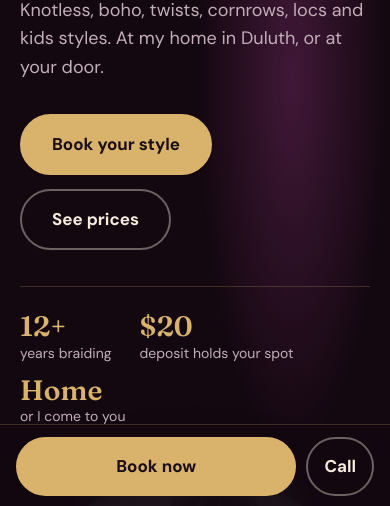
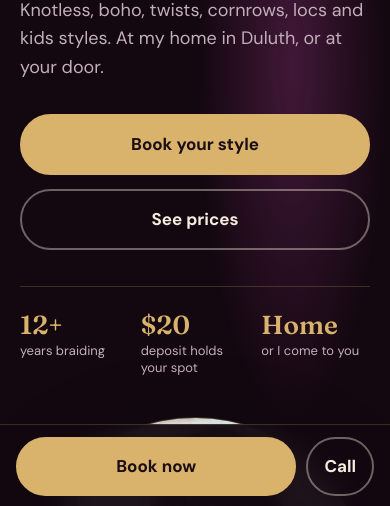
Before and after one commit to Pegwende/blessed-hands-site, a plain HTML site: page index.html in a window 390 px wide. Shown: the part 336-842 px from the top of the page. Drawn offline with Linux system fonts and the light colour scheme.

Commit message:
Fix mobile stats row and hero buttons

```diff
--- a/styles.css
+++ b/styles.css
@@ -95,10 +95,10 @@ section { padding-block: 88px; }
 .hero h1 em { color: var(--gold); font-weight: 500; }
 .hero .lede { font-size: 20px; color: var(--muted); max-width: 520px; }
 .hero .cta { display: flex; flex-wrap: wrap; gap: 14px; margin-top: 32px; }
-.proof { display: flex; flex-wrap: wrap; gap: 10px 28px; margin-top: 36px; padding-top: 24px; border-top: 1px solid var(--line); }
-.proof div { display: flex; flex-direction: column; }
-.proof strong { font-family: var(--display); font-size: 28px; color: var(--gold); font-weight: 600; line-height: 1.1; }
-.proof span { font-size: 14px; color: var(--muted); }
+.proof { display: grid; grid-template-columns: repeat(3, 1fr); gap: 12px; margin-top: 36px; padding-top: 24px; border-top: 1px solid var(--line); max-width: 520px; }
+.proof div { display: flex; flex-direction: column; gap: 2px; }
+.proof strong { font-family: var(--display); font-size: 30px; color: var(--gold); font-weight: 600; line-height: 1.1; }
+.proof span { font-size: 14px; color: var(--muted); line-height: 1.35; }
 .hero-photo { position: relative; }
 .hero-photo img {
   width: 100%; height: auto; aspect-ratio: 4 / 5; object-fit: cover; object-position: center 18%;
@@ -216,6 +216,9 @@ footer .brand { font-size: 20px; }
   .nav a.link { display: none; }
   .hero { padding-block: 36px 64px; }
   .hero .lede { font-size: 18px; }
+  .proof strong { font-size: 26px; }
+  .proof span { font-size: 13px; }
+  .hero .cta .btn { flex: 1 1 100%; }
   .site-header .btn { display: none; }
   body { padding-bottom: calc(76px + env(safe-area-inset-bottom, 0px)); }
   .mobile-bar {
```
